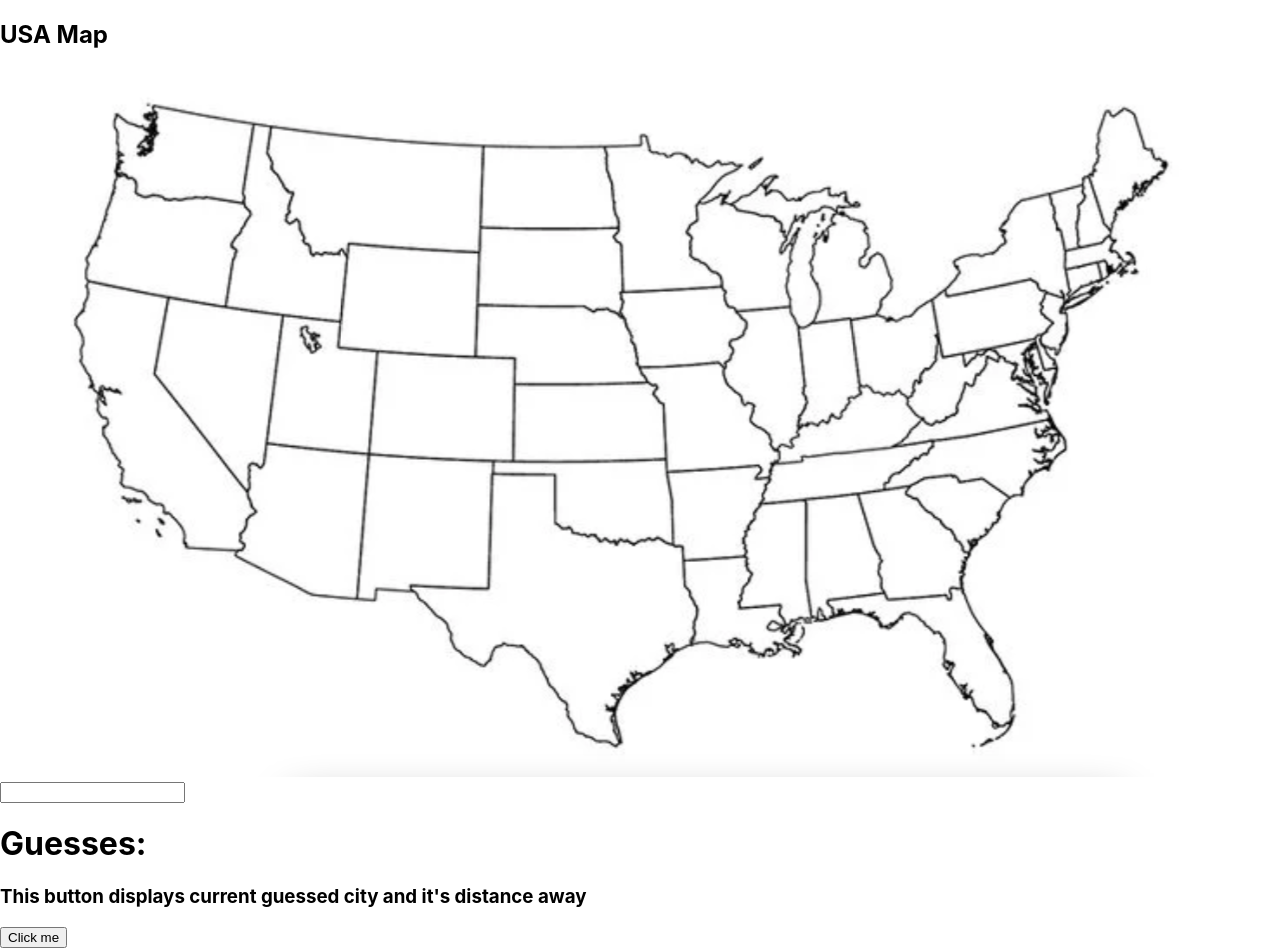
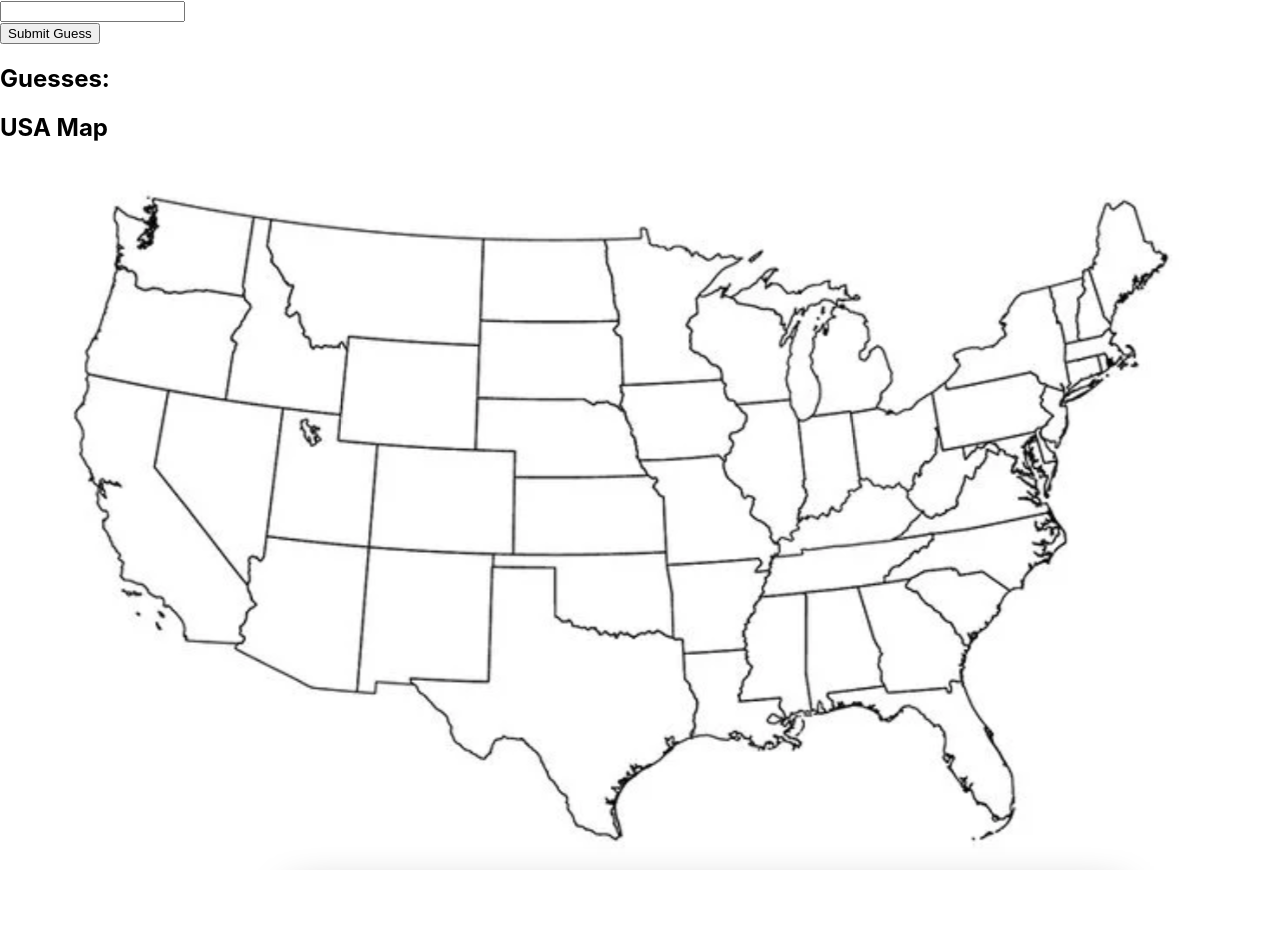
Before and after one commit to cis3296s24/US-City-Guesser, a React (Create React App) app in the folder client/: page / in a window 1280 px wide. Shown: the top 952 px of the page. After the commit the page ends 874 px from the top, so only its background shows below. Built offline with nearby package versions, Linux system fonts and the light colour scheme.

Commit message:
Fully functioning game with static target city

```diff
--- a/client/src/App.js
+++ b/client/src/App.js
@@ -3,20 +3,22 @@ import GuessList from "./GuessList"
 import Cities from "./city_data.json"
 import Map from "./Map"
 import React from "react"
-import { getDistance } from "./calculateDistance"
 import Autocomplete from "./AutocompleteDropdown"
 
 //this is how whatever the guess is can be exported to the GuessList file
-export var currentGuess = Cities.find(city => city.city === "Philadelphia");
+export var currentGuess;
 
 //for testing purposes, static target city of Boston until we create
 //logic to generate a target city
 export var targetCity = Cities.find(city => city.city === "Boston");
 
 //setter for the current guess
-function setCurrentGuess(newCity, newDistance){
-  currentGuess.city = newCity;
-  currentGuess.distance = newDistance;
+export function setCurrentGuess(newCity){
+  currentGuess = newCity;
+}
+
+export function getCurrentGuess(){
+  return currentGuess;
 }
 
 function App() {
@@ -35,23 +37,16 @@ function App() {
 
       {
       /* Map component - will later include projecting guesses onto map */
-      <Map></Map>
+
       }
 
       {/* Component to handle guesses (dropdown that you click, not type and enter) */}
-
       <Autocomplete />
 
-      {/* Component that takes guess from above and calculates distance */}
+      {/* Component that displays previous guesses in order of proximity */}
+    <GuessList />
 
-      {/* Component that displays previous guesses in order of proximity */}
-
-      {/* testing purposes, delete later */}
-      {setCurrentGuess("Philadelphia", getDistance(currentGuess.city, targetCity.city))}
-
-      {console.log(getDistance("Philadelphia", "Boston"))}
-
-    <GuessList />
+    <Map></Map>
 
     </div>
 
--- a/client/src/AutocompleteDropdown.js
+++ b/client/src/AutocompleteDropdown.js
@@ -1,5 +1,7 @@
 import React, { useState } from 'react';
-import cityData from './city_data.json';
+import Cities from './city_data.json';
+import { setCurrentGuess } from './App';
+
 
 const Autocomplete = () => {
   const [input, setInput] = useState('');
@@ -10,7 +12,7 @@ const Autocomplete = () => {
     setInput(value);
     if (value.length > 0) {
       const regex = new RegExp(`^${value}`, 'i');
-      setSuggestions(cityData.sort().filter(v => regex.test(v.city)));
+      setSuggestions(Cities.sort().filter(v => regex.test(v.city)));
     } else {
       setSuggestions([]);
     }
@@ -27,7 +29,7 @@ const Autocomplete = () => {
     }
     return (
       <ul>
-        {suggestions.map((item) => <li onClick={() => suggestionSelected(item.city)}>{item.city}</li>)}
+        {suggestions.map((item) => <li key={item.id} onClick={() => {suggestionSelected(item.city + ", " + item.state_id); setCurrentGuess(item); console.log(item)}}>{item.city +", " + item.state_id}</li>)}
       </ul>
     );
   };
--- a/client/src/GuessList.js
+++ b/client/src/GuessList.js
@@ -1,65 +1,59 @@
 import React, { useState } from "react"
-import { currentGuess } from "./App";
-import Cities from "./city_data.json"
+import { currentGuess, targetCity, getCurrentGuess } from "./App";
+import { getDistance } from "./calculateDistance";
 
-// needed for displaying map
+//index for the array of guesses
 let nextId = 0;
 
-// testing purposes- delete later
-// var curGuess = {
-//   city: "",
-//   state: "",
-//   distance: 0
-// }
+//object variable to hold current guess
+let guess
 
-// array that is finally displayed
-var sorted = []
-
-// testing purposes, delete later
-function getRandomInt(max) {
-  return Math.floor(Math.random() * max);
-}
+//array for guesses
+var guessList = [];
 
 export default function GuessList(){
 
-  // using setState for lastGuess, which is the guess being added,
-  // and guessList, which is an array of all of the guesses.
-  const [guessList, setGuessList] = useState([]);
+  //the sorted array uses the useState hook so it can be dynamically displayed
+  const [sorted, setSorted] = useState([]);
 
   return (
     <div>
-      <h1>Guesses:</h1>
-      <h3>This button displays current guessed city and it's distance away</h3>
 
       {/* button for testing, but this will be the logic for guessing */}
-      <button onClick={() => {
+      <button onClick={function() {
 
-        // testing purposes - generates random city and random numer to sort them by
-        // var rand = getRandomInt(Cities.length)
-        // curGuess = {
-        //   city: Cities[rand].city,
-        //   state: Cities[rand].state_id,
-        //   distance: getRandomInt(10000)
-        // };
+        //nothing should happen if no city is entered
+        if (getCurrentGuess() == null){
+          console.log("null")
+        //nothing should happen if a city is guessed more than once
+        } else if (guessList.some(e => e.city === currentGuess.city)) {
+          console.log("Already guessed that")
+        } else {
 
-        // this appends whatever the current guess is to the array of guesses
-        setGuessList([
-          ...guessList,
-          { id: nextId++, city: currentGuess.city, distance: currentGuess.distance, state:currentGuess.state_id }
-        ]);
+          //gets the current guess and assigns it to guess
+          guess = getCurrentGuess();
 
-        // this sorts the array into a non-state array which is then what is displayed
-        sorted = [...guessList].sort((a, b) => {
-          return a.distance - b.distance;
-        });
+          //adds current guess to the guessList
+          guessList.push({ id: nextId++, city: guess.city, distance: getDistance(guess.city, targetCity.city), state:guess.state_id }
+          );
+
+          // this sorts the array into a state array called "sorted" which is then what is displayed
+          setSorted([...guessList].sort((a, b) => {
+            return a.distance - b.distance;
+          }))
+
+        }
 
         // button to run code
-      }}>Click me</button>
+      }}>Submit Guess</button>
+
+
+      <h2>Guesses:</h2>
 
       {/* The actual list */}
       <ul>
         {sorted.map(guess => (
-          <li key={guess.id}>{guess.city + ", " + guess.state + ": " + guess.distance}</li>
+          <li key={guess.id}>{guess.city + ", " + guess.state + ": " + guess.distance + " miles"}</li>
         ))}
       </ul>
     </div>
--- a/client/src/calculateDistance.js
+++ b/client/src/calculateDistance.js
@@ -23,7 +23,7 @@ export function getDistance(cityName1, cityName2) {
 
         const distance = R * c; // Distance in miles
         console.log("Distance between two cities in miles => ", distance.toFixed(2));
-        return distance;
+        return Math.round(distance);
 
     } catch (error) {
         console.error('Error parsing JSON:', error);
```
